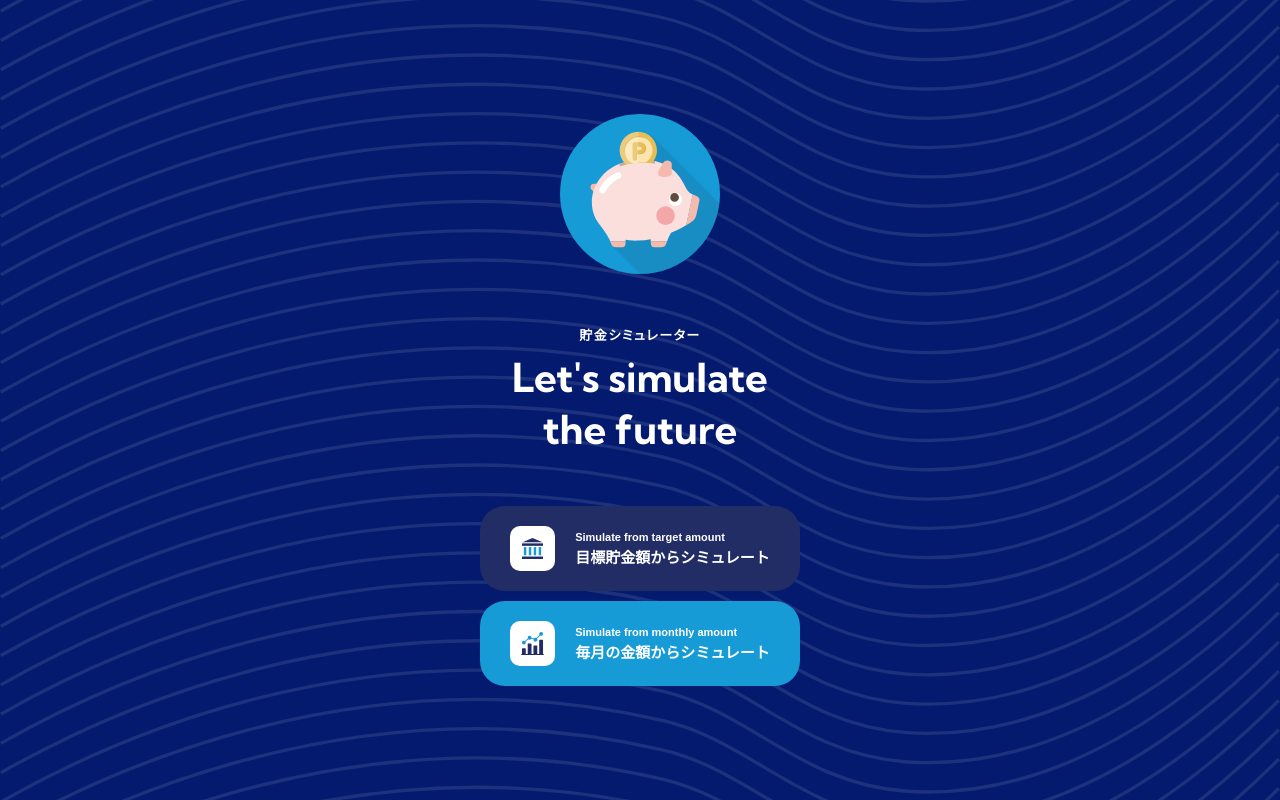
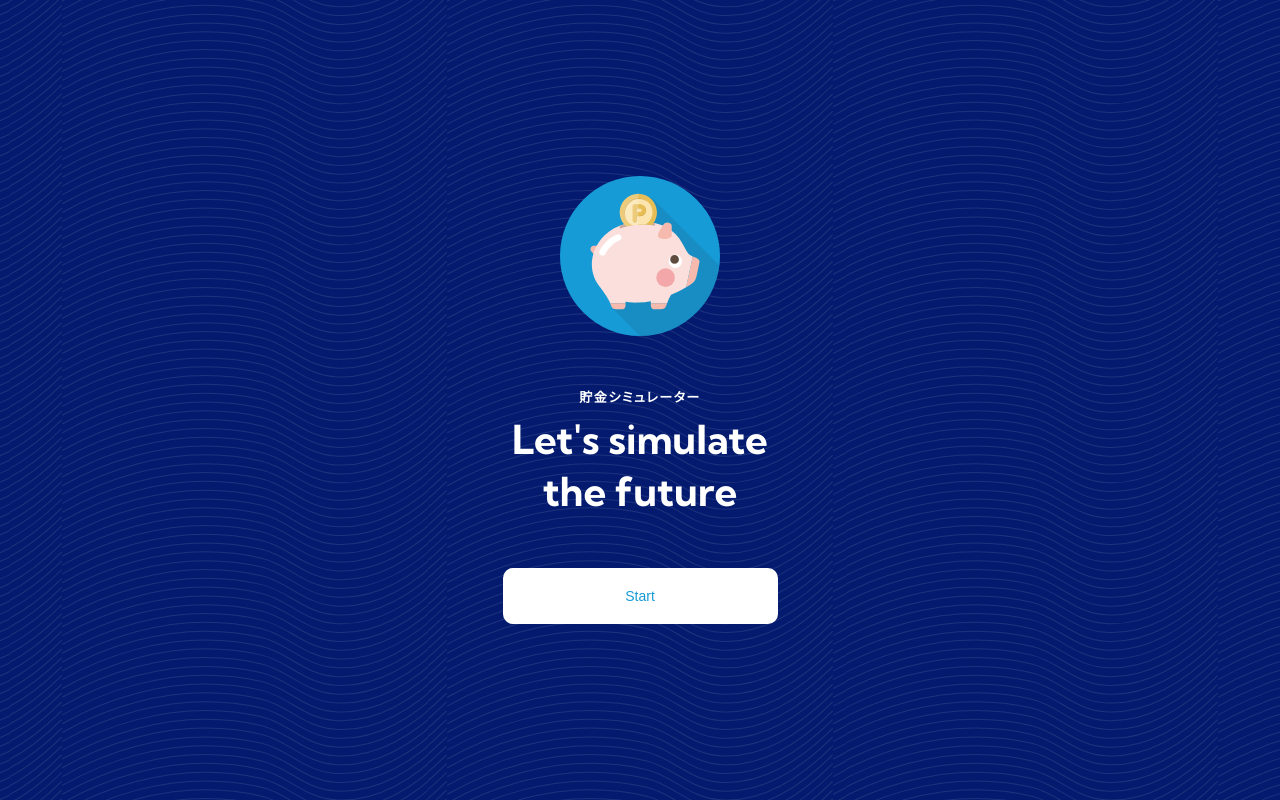
Before and after one commit to kazuhe/tameruzou, a React (Create React App) app: page / in a window 1280 px wide. Built offline with nearby package versions, Linux system fonts and the light colour scheme.

Commit message:
cln : Change to custom hook

```diff
--- /dev/null
+++ b/src/components/button.scss
@@ -0,0 +1,24 @@
+@import '../styles/define';
+
+.button {
+  background-color: $deepGray;
+  border-radius: 10px;
+  display: block;
+  font-size: 1.4rem;
+  margin-left: auto;
+  margin-right: auto;
+  max-width: 350px;
+  padding: 20px 30px;
+  width: 275px;
+
+  &.-high {
+    background-color: #fff;
+    color: $mainColor;
+  }
+
+  &.-deep {
+    background-color: $mainColor;
+    color: #fff;
+  }
+
+}
--- /dev/null
+++ b/src/components/button.tsx
@@ -0,0 +1,24 @@
+import React, { FC } from 'react'
+
+import './button.scss'
+
+type Props = {
+  isDisabled?: boolean
+  color: 'high' | 'deep'
+  text: string
+  onClick(event: React.MouseEvent<HTMLButtonElement>): void
+}
+
+export const Button: FC<Props> = (props: Props) => {
+  return (
+    <button
+      className={'button -' + props.color}
+      disabled={props.isDisabled || false}
+      onClick={(e) => {
+        props.onClick(e)
+      }}
+    >
+      {props.text}
+    </button>
+  )
+}
--- a/src/components/home.scss
+++ b/src/components/home.scss
@@ -5,16 +5,14 @@
   background-color: #031a6e;
   color: #fff;
   display: flex;
-  height: 100vh;
   justify-content: center;
+  min-height: 100vh;
   padding: 25px;
   position: relative;
 
   &::after {
     background-image: url('../images/lining.svg');
     background-position: center;
-    background-repeat: no-repeat;
-    background-size: cover;
     bottom: 0;
     content: '';
     left: 0;
--- a/src/components/home.tsx
+++ b/src/components/home.tsx
@@ -1,11 +1,9 @@
 import React, { FC } from 'react'
 import { useHistory } from 'react-router-dom'
 
-import { IconButton } from './icon_button'
+import { Button } from './button'
 
 import tameruzou from '../images/tameruzou.svg'
-import graph from '../images/graph.svg'
-import goal from '../images/goal.svg'
 
 import './home.scss'
 
@@ -24,20 +22,7 @@ const Home: FC = () => {
           <br />
           the future
         </p>
-        <IconButton
-          icon={goal}
-          color="deep"
-          title="目標貯金額からシミュレート"
-          text="Simulate from target amount"
-          onClick={() => history.push('/simulate')}
-        />
-        <IconButton
-          icon={graph}
-          color="high"
-          title="毎月の金額からシミュレート"
-          text="Simulate from monthly amount"
-          onClick={() => history.push('/simulate')}
-        />
+        <Button color="high" text="Start" onClick={() => history.push('/simulate')} />
       </div>
     </div>
   )
--- a/src/components/simulate.tsx
+++ b/src/components/simulate.tsx
@@ -11,10 +11,7 @@ import dayjs from 'dayjs'
 import DatePicker from 'react-datepicker'
 
 interface Props {
-  monthlyAmount: number
-  targetAmount: number
-  startDate: Date | null
-  endDate: Date | null
+  simulateItems: { startDate: Date | null; endDate: Date | null; targetAmount: number; monthlyAmount: string }
   handleInput: (value: number) => void
   handleStartDate: (date: Date | any) => void
   handleEndDate: (date: Date | any) => void
@@ -24,32 +21,31 @@ const SimulateComponent: FC<Props> = (props: Props) => (
   <div className="simulate">
     <div className="simulate_header">
       <p>毎月の必要貯金額</p>
-      {/* <div>¥ {props.targetAmount}</div> */}
-      <div>
-        ¥ {props.monthlyAmount}
-        <span>円</span> × {dayjs(props.endDate || '').diff(dayjs(props.startDate || ''), 'month')}
-        <span>ヶ月</span>
-      </div>
+      <div>¥ {props.simulateItems.monthlyAmount}</div>
     </div>
     <div className="simulate_body">
       <label>目標金額</label>
       <input
-        type="text"
+        // type="text"
+        type="number"
+        name="number"
+        min="1000"
+        step="1"
         onChange={(e) => props.handleInput(Number(e.target.value))}
         placeholder="1,000,000"
-        value={props.targetAmount}
+        value={props.simulateItems.targetAmount}
       />
       <label>期間</label>
       <div className="simulate_term">
         <DatePicker
-          selected={props.startDate}
+          selected={props.simulateItems.startDate}
           onChange={(date) => props.handleStartDate(date)}
           dateFormat="yyyy年MM月"
           placeholderText="開始期間"
           showMonthYearPicker
         />
         <DatePicker
-          selected={props.endDate}
+          selected={props.simulateItems.endDate}
           onChange={(date) => props.handleEndDate(date)}
           dateFormat="yyyy年MM月"
           placeholderText="終了期間"
@@ -57,8 +53,8 @@ const SimulateComponent: FC<Props> = (props: Props) => (
         />
       </div>
       <div className="simulate_warning">
-        {props.startDate != null && props.endDate != null
-          ? dayjs(props.endDate || 0).diff(dayjs(props.startDate || 0), 'month') > 0
+        {props.simulateItems.startDate != null && props.simulateItems.endDate != null
+          ? dayjs(props.simulateItems.endDate || 0).diff(dayjs(props.simulateItems.startDate || 0), 'month') > 0
             ? ''
             : '※開始期間より終了期間を後に設定してください'
           : ''}
--- a/src/containers/simulate.tsx
+++ b/src/containers/simulate.tsx
@@ -1,5 +1,5 @@
 // React API
-import React, { FC, useState } from 'react'
+import React, { FC, useState, useEffect } from 'react'
 
 // Original components
 import SimulateComponent from '../components/simulate'
@@ -7,48 +7,66 @@ import SimulateComponent from '../components/simulate'
 // Third party library
 import dayjs from 'dayjs'
 
-// 毎月の必要貯金額を計算
-type CalcMonthlyAmount = (startDate: string | null, endDate: string | null, targetAmount: number) => number
+interface SimulateItems {
+  startDate: Date | null
+  endDate: Date | null
+  targetAmount: number
+  monthlyAmount: string
+}
 
-const calcMonthlyAmount: CalcMonthlyAmount = (startDate, endDate, targetAmount) => {
-  // nullチェック
-  if (startDate != null && endDate != null) {
-    const start = dayjs(startDate)
-    const end = dayjs(endDate)
-    const term = end.diff(start, 'month')
+const useSimulate = (simulateItems: SimulateItems): any => {
+  const [simulate, setSimulate] = useState(simulateItems)
 
-    if (end.isAfter(start)) {
-      return Math.floor(targetAmount / term)
-    }
+  const handleStartDate = (date: Date) => {
+    setSimulate({ ...simulate, startDate: date })
   }
 
-  return 0
+  const handleEndDate = (date: Date) => {
+    setSimulate({ ...simulate, endDate: date })
+  }
+
+  const handleInput = (value: number) => {
+    setSimulate({ ...simulate, targetAmount: value })
+  }
+
+  useEffect(() => {
+    // 毎月の必要貯金額を計算
+    const calcMonthlyAmount = () => {
+      if (simulate.startDate != null && simulate.endDate != null) {
+        const start = dayjs(simulate.startDate)
+        const end = dayjs(simulate.endDate)
+        const term = end.diff(start, 'month')
+
+        if (end.isAfter(start)) {
+          setSimulate({
+            ...simulate,
+            monthlyAmount: `${Math.floor(simulate.targetAmount / term)}円 × ${end.diff(start, 'month')}ヶ月`,
+          })
+
+          return Math.floor(simulate.targetAmount / term)
+        }
+      }
+    }
+    const calc = setInterval(calcMonthlyAmount, 1000)
+
+    return () => clearInterval(calc)
+  }, [simulate])
+
+  return [simulate, handleStartDate, handleEndDate, handleInput]
 }
 
 const SimulateContainer: FC = () => {
-  const [targetAmount, setTargetAmount] = useState(0)
-  const handleInput = (value: number) => {
-    setTargetAmount(value)
+  const simulateItems = {
+    startDate: null,
+    endDate: null,
+    targetAmount: 0,
+    monthlyAmount: 'Please input',
   }
-
-  const [startDate, setStartDate] = useState(null)
-  const handleStartDate = (date: Date | any) => {
-    setStartDate(date)
-  }
-
-  const [endDate, setEndDate] = useState(null)
-  const handleEndDate = (date: Date | any) => {
-    setEndDate(date)
-  }
-
-  const monthlyAmount = calcMonthlyAmount(startDate, endDate, targetAmount)
+  const [simulate, handleStartDate, handleEndDate, handleInput] = useSimulate(simulateItems)
 
   return (
     <SimulateComponent
-      monthlyAmount={monthlyAmount}
-      targetAmount={targetAmount}
-      startDate={startDate}
-      endDate={endDate}
+      simulateItems={simulate}
       handleInput={(value) => handleInput(value)}
       handleStartDate={(date) => handleStartDate(date)}
       handleEndDate={(date) => handleEndDate(date)}
```
